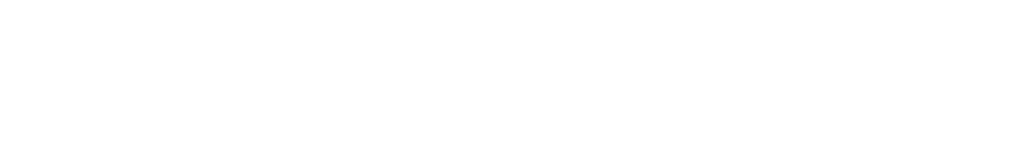
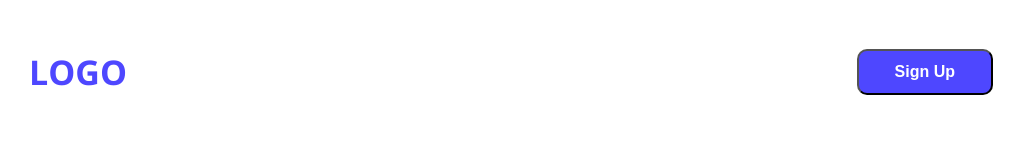
Before and after one commit to Sujon1868/first-assignment, a plain HTML site: page first assignment.html in a window 1280 px wide. Shown: the whole page, without its empty margins (129-1153 px from the left). Drawn offline with nearby package versions, Linux system fonts and the light colour scheme.

Commit message:
added nav bar and style

```diff
--- a/first assignment.html
+++ b/first assignment.html
@@ -4,9 +4,25 @@
     <meta charset="UTF-8">
     <meta name="viewport" content="width=device-width, initial-scale=1.0">
     <title>First Assignment</title>
+    <link rel="preconnect" href="https://fonts.googleapis.com">
+<link rel="preconnect" href="https://fonts.gstatic.com" crossorigin>
+<link href="https://fonts.googleapis.com/css2?family=Inter:ital,opsz,wght@0,14..32,100..900;1,14..32,100..900&family=Open+Sans:ital,wght@0,300..800;1,300..800&display=swap" rel="stylesheet">
+    <link rel="stylesheet" href="/style.css">
 
 </head>
-<body>
+<body class="open-sans-normal">
+    <header>
+        <nav>
+            <h3 class="nav-title ">LOGO</h3>
+            <button class="btn-primary">Sign Up</button>
+        </nav>
 
+    </header>
+    <main>
+
+    </main>
+    <footer>
+
+    </footer>
 </body>
 </html>
--- /dev/null
+++ b/style.css
@@ -0,0 +1,37 @@
+
+.open-sans-normal {
+  font-family: "Open Sans", sans-serif;
+  font-optical-sizing: auto;
+  font-weight: <weight>;
+  font-style: normal;
+  font-variation-settings:
+    "wdth" 100;
+}
+.primary-color{
+    color: #4E47FF;
+}
+.btn-primary{
+  background-color: #4E47FF;
+  font-weight: bold;
+  font-size: 16px;
+  color: white;
+  padding: 12px 36px;
+  border-radius: 10px;
+}
+
+
+
+
+nav{
+    display: flex;
+    align-items: center;
+    justify-content: space-between;
+    margin: 15px 150px 159px;
+
+
+}
+.nav-title{
+    font-weight: bold;
+    font-size: 34px;
+    color: #4E47FF;
+}
```
